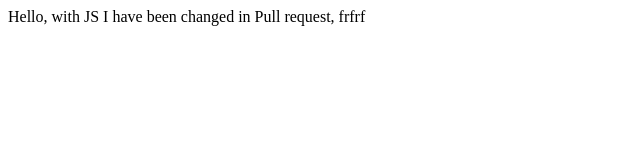
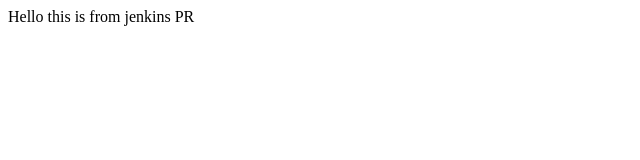
Before and after one commit to karelhala/jenkins-test, a website: page index.html in a window 1280 px wide. Shown: the whole page, without its empty margins (0-640 px from the left). Drawn offline with Linux system fonts and the light colour scheme.

Commit message:
New Pr for Jenkins

```diff
--- a/index.html
+++ b/index.html
@@ -5,7 +5,7 @@
     <title>I am in gh pages!</title>
 </head>
 <body>
-    Hello, with JS I have been changed in Pull request, frfrf
+    Hello this is from jenkins PR
     <script src="index.js"></script>
     <!-- vendor javascripts -->
 </body>
```
